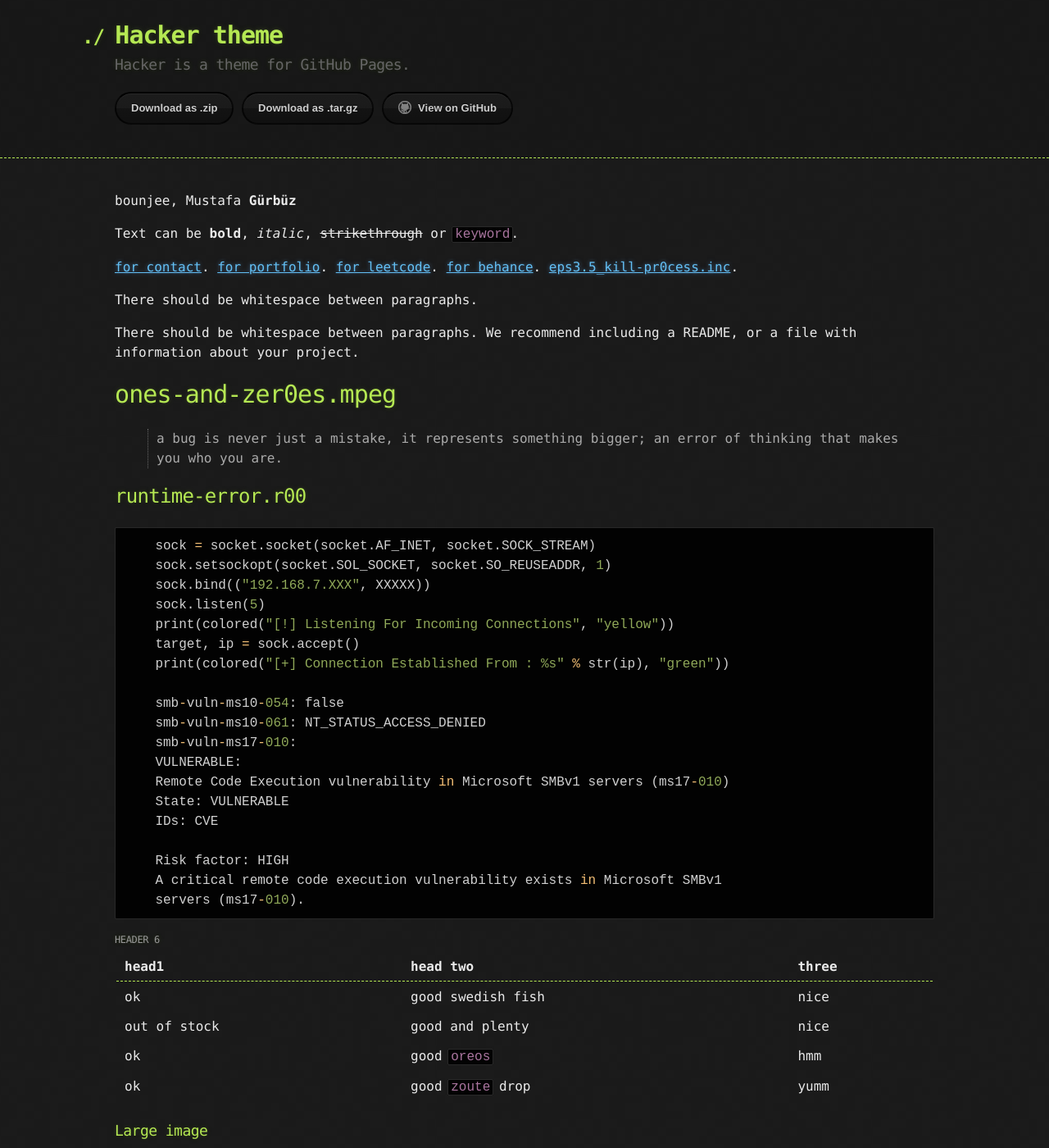
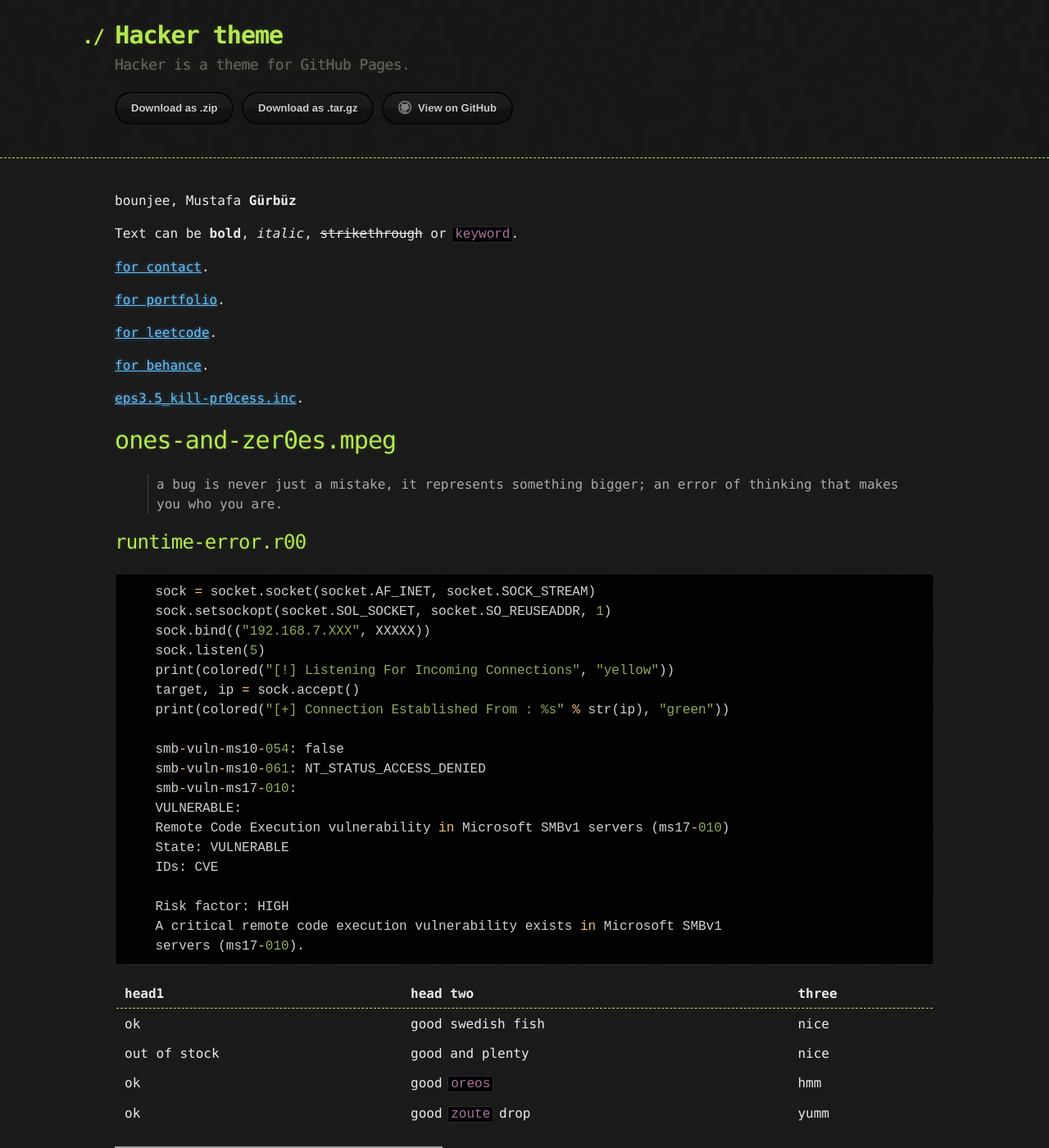
Before and after one commit to bounjee/bounjee.github.io, a Jekyll site: the page built from index.md, in a window 1280 px wide and 1400 px high. Shown: the whole window at 82% size. Built offline with Jekyll 4.4.1, drawn with Linux system fonts in a browser that asks for light colours; some of the changed text lies outside the part shown; grey boxes are pictures that could not be loaded.

Commit message:
Update index.md

````diff
--- a/index.md
+++ b/index.md
@@ -7,15 +7,14 @@ bounjee, Mustafa **Gürbüz**
 Text can be **bold**, _italic_, ~~strikethrough~~ or `keyword`.
 
 [for contact](https://www.linkedin.com/in/grbuzmustafa/).
+
 [for portfolio](https://bionluk.com/bounjee/).
+
 [for leetcode](https://leetcode.com/u/penguinhacker/).
+
 [for behance](https://www.behance.net/bounjee/).
+
 [eps3.5_kill-pr0cess.inc](https://en.wikipedia.org/wiki/Eps3.5_kill-process.inc/).
-
-
-There should be whitespace between paragraphs.
-
-There should be whitespace between paragraphs. We recommend including a README, or a file with information about your project.
 
 # ones-and-zer0es.mpeg
 
@@ -45,8 +44,6 @@ There should be whitespace between paragraphs. We recommend including a README,
     servers (ms17-010).
 ```
 
-###### Header 6
-
 | head1        | head two          | three |
 |:-------------|:------------------|:------|
 | ok           | good swedish fish | nice  |
@@ -54,12 +51,7 @@ There should be whitespace between paragraphs. We recommend including a README,
 | ok           | good `oreos`      | hmm   |
 | ok           | good `zoute` drop | yumm  |
 
-### Large image
-
 ![dont-delete-me.ko](https://ibb.co/brxN07v)
-
-
-### Definition lists can be used with HTML syntax.
 
 <dl>
 <dt>Name</dt>
````
